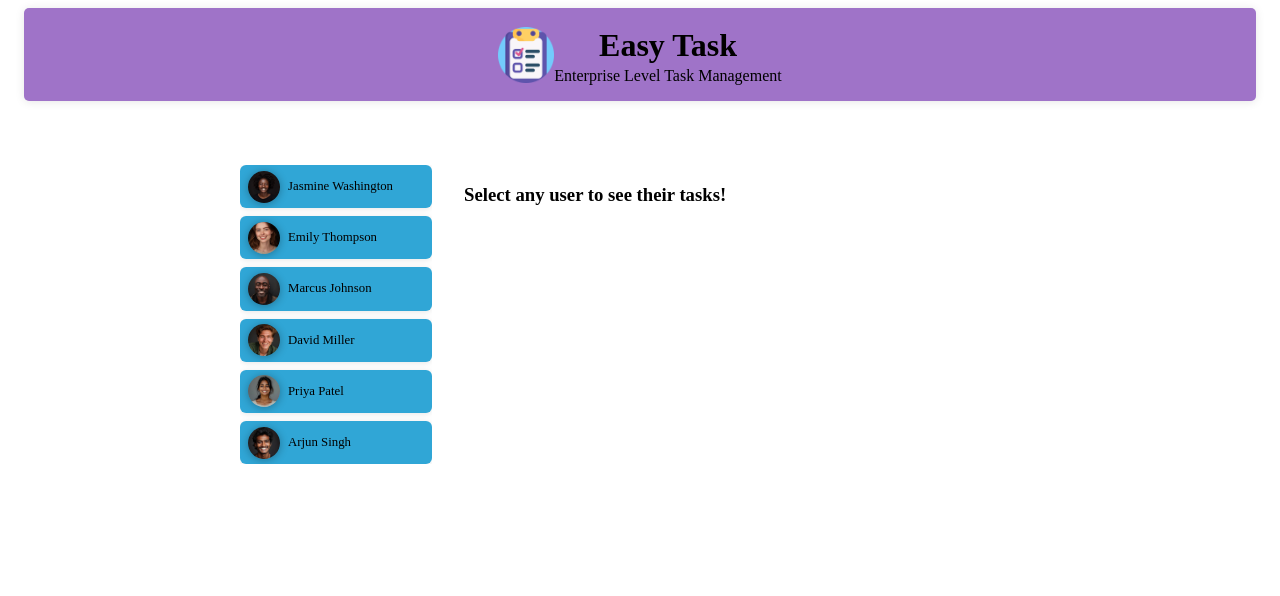
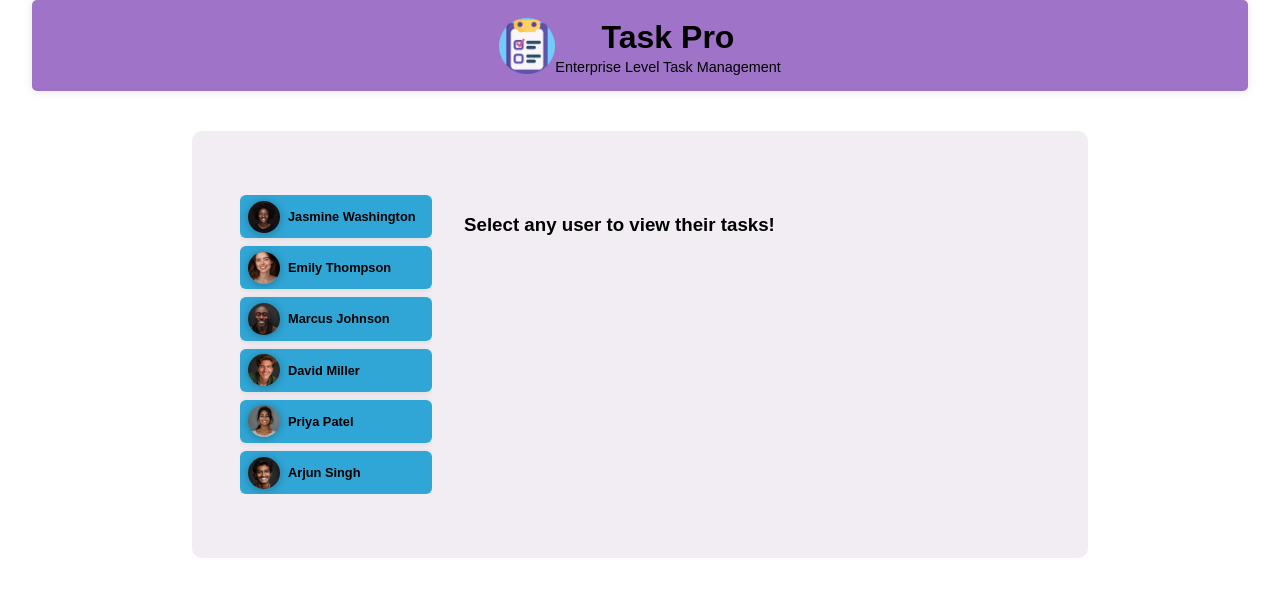
Before and after one commit to sivasankari-dev/task_pro, an Angular app: page / in a window 1280 px wide. Shown: the top 596 px of the page. Built offline with nearby package versions, Linux system fonts and the light colour scheme.

Commit message:
Adding background to tasks component

```diff
--- a/src/app/app.component.css
+++ b/src/app/app.component.css
@@ -5,6 +5,16 @@ main {
     display: grid;
     grid-auto-flow: row;
     gap: 2rem;
+  }
+
+  .notepad {
+    background-color: rgb(241, 237, 242);
+    width: 70%;
+    height: auto;
+    display: grid;
+    grid-auto-flow: row;
+    margin: 2.5rem auto;
+    border-radius: 10px;
   }
 
   #users {
--- a/src/app/app.component.html
+++ b/src/app/app.component.html
@@ -1,6 +1,7 @@
 
 <app-header></app-header>
 
+<div class="notepad">
 <main>
     <ul id="users">
       @for (user of users; track user.id) {
@@ -17,9 +18,11 @@
         <app-tasks [name] = "selectedUser.name"  [id] = "selectedUser.id" />
        }
        @else () {
-        <h3 id="fallback">Select any user to see their tasks!</h3>
+        <h3 id="fallback">Select any user to view their tasks!</h3>
        }
 
+
   </main>
+</div>
   <router-outlet />
 <!-- <app-footer></app-footer> -->
--- a/src/app/header/header.component.css
+++ b/src/app/header/header.component.css
@@ -31,7 +31,7 @@ h1{
   }
 
 p{
-    font-size: 1rem;
+    font-size: 0.9rem;
     margin: 0;
 }
 
--- a/src/app/header/header.component.html
+++ b/src/app/header/header.component.html
@@ -1,7 +1,7 @@
 <header>
     <img src="assets/clipboard_logo.png" alt = "Task Manager" />
         <div class = "title_container">
-            <h1>Easy Task</h1>
+            <h1>Task Pro</h1>
             <p>Enterprise Level Task Management</p>
         </div>
 </header>
--- a/src/app/tasks/new-task/new-task.component.css
+++ b/src/app/tasks/new-task/new-task.component.css
@@ -24,7 +24,7 @@ h2 {
     color: #d0c2e1;
 }
 
-label {
+label,span {
     display: block;
     font-weight: bold;
     font-size: 0.85rem;
--- a/src/app/tasks/new-task/new-task.component.html
+++ b/src/app/tasks/new-task/new-task.component.html
@@ -1,22 +1,34 @@
 <div class="backdrop" (click)="onCancel()"></div>
 <dialog open>
     <h2>Add Task</h2>
-    <form (ngSubmit)="onSubmit()">
+    <form #myForm="ngForm" (ngSubmit)="onSubmit()">
         <p>
             <label for="name">Name</label>
-            <input type="text" id="name" name="name" [(ngModel)]="task_input_name"/>
+            <input type="text" id="name" name="name" [(ngModel)]="task_input_name" required
+            #name="ngModel"/>
+            <span *ngIf="name.invalid && name.touched">
+                *Task Name is required.
+            </span>
         </p>
         <p>
             <label for="desc">Description</label>
-            <textarea id="desc" name="desc" rows="5" [(ngModel)]="task_input_desc"></textarea>
+            <textarea id="desc" name="desc" rows="5" [(ngModel)]="task_input_desc" required
+            #name="ngModel"></textarea>
+            <span *ngIf="name.invalid && name.touched">
+                *Description is required.
+            </span>
         </p>
         <p>
             <label for="duedate">Due Date</label>
-            <input type="date" id="duedate" name="duedate" [(ngModel)]="task_input_date"/>
+            <input type="date" id="duedate" name="duedate" [(ngModel)]="task_input_date" required
+            #name="ngModel"/>
+            <span *ngIf="name.invalid && name.touched">
+                *Completion date is required.
+            </span>
         </p>
         <p class="actions">
             <button type="button" (click)="onCancel()">Cancel</button>
-            <button type="submit">Create</button>
+            <button type="submit" [disabled]="myForm.invalid">Create</button>
         </p>
     </form>
 </dialog>
--- a/src/app/tasks/new-task/new-task.component.ts
+++ b/src/app/tasks/new-task/new-task.component.ts
@@ -1,10 +1,11 @@
 import { Component, Output,EventEmitter } from '@angular/core';
 import { type NewTaskdata } from '../task/task.model';
 import { FormsModule } from '@angular/forms';
+import { CommonModule } from '@angular/common';
 
 @Component({
   selector: 'app-new-task',
-  imports: [FormsModule],
+  imports: [FormsModule,CommonModule],
   templateUrl: './new-task.component.html',
   styleUrl: './new-task.component.css'
 })
--- a/src/app/tasks/task/task.component.css
+++ b/src/app/tasks/task/task.component.css
@@ -4,9 +4,14 @@ article {
     background-color: rgb(229, 221, 217);
     border-radius: 5px;
     margin: 2px;
+    font-size: 0.9rem;
 }
 
-h2 {
+/* span {
+    font-size: 0.9rem;
+} */
+
+h3 {
     margin: 0;
 }
 
--- a/src/app/tasks/task/task.component.html
+++ b/src/app/tasks/task/task.component.html
@@ -1,8 +1,8 @@
 
 <article>
     @if (task) {
-        <h2>{{task.task_name}}</h2><br>
-        <span>Due Date : <time >{{task.dueDate}}</time></span>
+        <h3>{{task.task_name}}</h3><br>
+        <span>Due date : <time >{{task.dueDate}}</time></span>
         <p>{{task.task_desc}}</p>
         <p class="actions">
             <button (click) = "complete_task()">Complete</button>
--- a/src/app/user/user.component.css
+++ b/src/app/user/user.component.css
@@ -38,5 +38,5 @@ div {
     margin: 0;
     padding: 0;
     font-size: 0.8rem;
-    font-weight: normal;
+    font-weight: bold;
   }
--- a/src/styles.css
+++ b/src/styles.css
@@ -1 +1,17 @@
 /* You can add global styles to this file, and also import other style files */
+* {
+    box-sizing: border-box;
+  }
+
+  html {
+    height: 100%;
+  }
+
+  body {
+    font-family: "Raleway",sans-serif;
+    /* background: radial-gradient(circle at top left, #181023, #0b0519); */
+    /* color: #c3b3d8; */
+    margin: 0;
+    padding: 0;
+    height: 100%;
+  }
```
